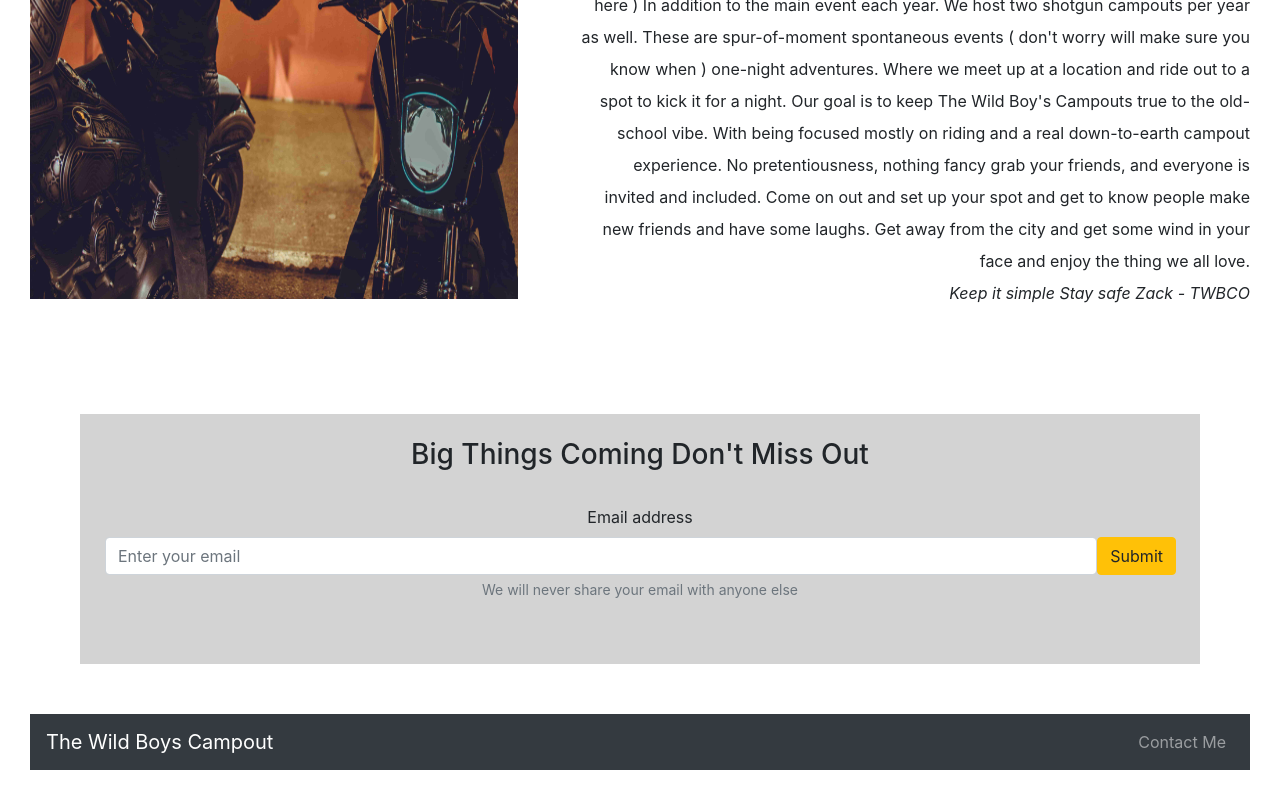
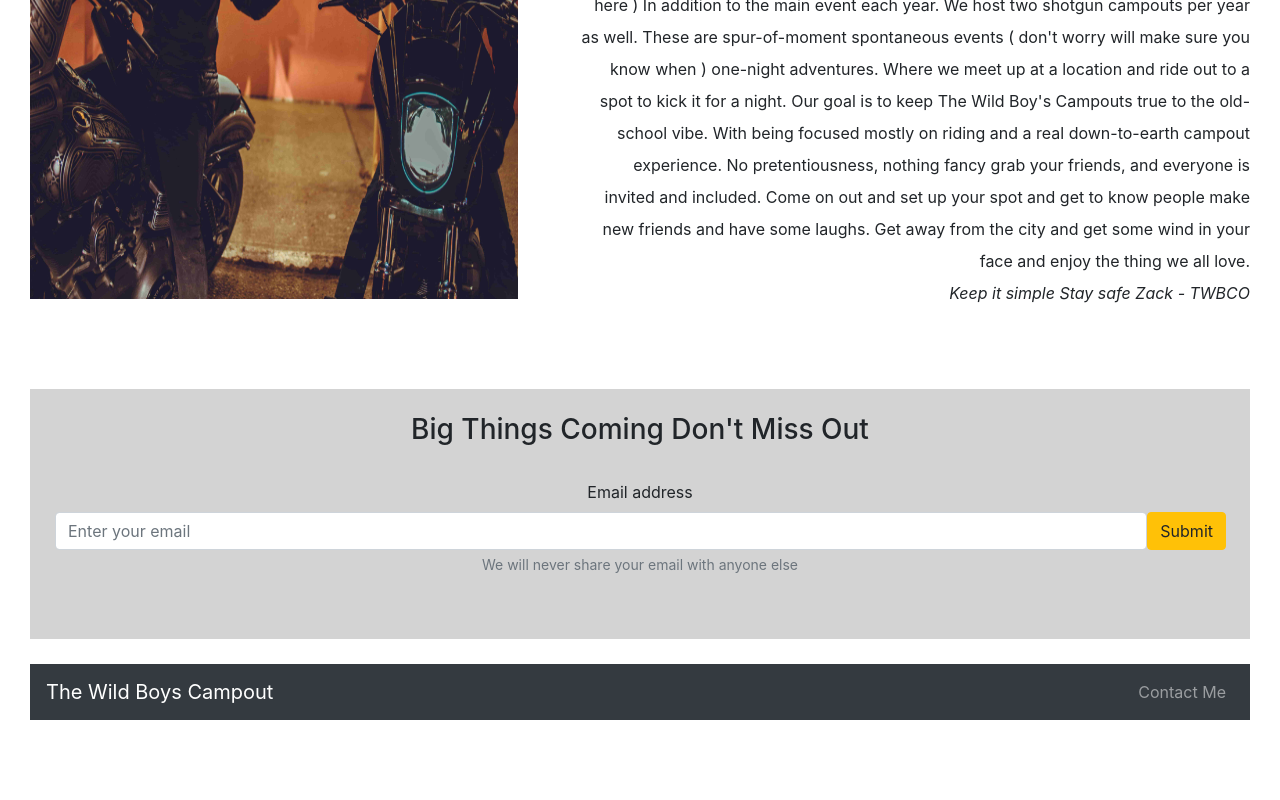
Before and after one commit to ajanes780/wildboyscampoutwebsite, a React (Create React App) app: page / in a window 1280 px wide. Shown: the part 1253-2053 px from the top of the page. After the commit the page ends 2003 px from the top, so only its background shows below. Built offline with nearby package versions, Linux system fonts and the light colour scheme.

Commit message:
fix margins

```diff
--- a/src/components/newsletterComponent/newsletterComponentStyle.scss
+++ b/src/components/newsletterComponent/newsletterComponentStyle.scss
@@ -1,7 +1,7 @@
 .wrapper {
   background-color: lightgray;
   height: 250px;
-  margin: 50px;
+  margin: 25px 0px;
   display: flex;
   flex-direction: column;
   justify-content: center;
```
